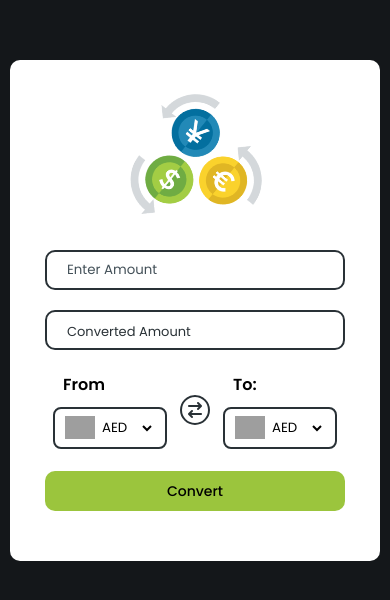
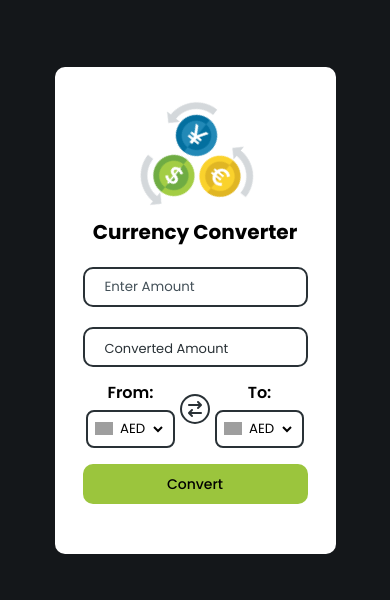
Before and after one commit to Zofishank/Currency-Converter, a plain HTML site: page index.html in a window 390 px wide. Shown: the part 112-712 px from the top of the page. Drawn offline with Linux system fonts and the light colour scheme; grey boxes are pictures that could not be loaded; a web font is replaced by a local one.

Commit message:
completed

```diff
--- a/index.html
+++ b/index.html
@@ -10,14 +10,16 @@
 <body>
 
     <div class="page">
-<!--
-        <h1>Currency </h1>
-        <h1>Converter</h1> -->
+
 
         <div class="converter">
 
-            <div class="img">
+            <div class="image">
                 <img src="/currency-conversion.png" alt="" width="140">
+            </div>
+
+            <div class="title">
+                <h1>Currency Converter</h1>
             </div>
 
 
@@ -33,9 +35,9 @@
 
 
                <div class="from_div">
-                <p>From</p>
+                <p>From:</p>
                 <div class="from">
-                    <img src="https://flagsapi.com/BE/flat/64.png" width="30">
+                    <img src="https://flagsapi.com/BE/flat/64.png" class="img" width="30">
                     <select name="currencyCodes" id="from"></select>
                 </div>
 
@@ -48,7 +50,7 @@
                  <div class="to_div">
                     <p>To:</p>
                     <div class="to">
-                        <img src="https://flagsapi.com/BE/flat/64.png" width="30">
+                        <img src="https://flagsapi.com/BE/flat/64.png" class="img" width="30">
                         <select name="currencyCodes" id="to"></select>
                     </div>
 
--- a/style.css
+++ b/style.css
@@ -28,15 +28,24 @@ body{
     background: white;
     border-radius: 10px;
 }
-.img{
+
+.image{
     display: flex;
     align-items: center;
     justify-content: center;
     rotate: 39deg;
+    margin-bottom: -22px;
+
+}
+.title h1{
+    font-size: 25px;
+    text-align: center;
+    padding: 10px;
+    text-transform: capitalize;
 }
 
 .input,.result{
-    width: 300px;
+    width: 280px;
     height: 40px;
     border: 2px solid #293136;
     outline: none;
@@ -52,20 +61,17 @@ body{
 
 .c_names{
     width: 100%;
-    padding: 12px 0px;
+    padding: 3px 0px;
     display: flex;
     align-items: center;
     justify-content: center;
-    gap: 10px;
+    gap: 13px;
 }
-.from_div,.to_div{
-    color: black;
-    font-size: 16px;
-}
+
 .from_div p,.to_div p{
     color: black;
     font-size: 16px;
-    padding-bottom: 10px;
+    padding-bottom: 5px;
     padding-left: 10px;
     font-weight: 600;
 }
@@ -76,6 +82,9 @@ body{
     border: 2px solid #293136;
     border-radius: 8px;
     padding: 4px 10px;
+}
+.img{
+    width: 20px;
 }
 select{
     width: 60px;
@@ -99,10 +108,11 @@ select{
     border-radius: 50%;
     border: 2px solid #293136;
     margin: 3px;
+    margin-bottom: -30px;
 }
 
 .btn{
-    width: 300px;
+    width: 280px;
     height: 40px;
     border: none;
     outline: none;
@@ -112,9 +122,57 @@ select{
     margin: 10px;
     font-size: 14px;
     font-weight: 500;
+    margin-top: 20px;
 }
 .result{
     color: #293136;
     font-size: 13px;
 
 }
+
+
+
+@media (max-width: 450px){
+    .converter{
+        padding: 40px 18px;
+    }
+    .image{
+        margin-bottom: -20px;
+    }
+    .image img{
+        width: 120px;
+    }
+    .title h1{
+        font-size: 20px;
+        text-align: center;
+        padding: 10px;
+        text-transform: capitalize;
+    }
+    .input,.result{
+        width: 225px;
+    }.btn{
+        width: 225px;
+        margin-top: 13px;
+    }
+    .img{
+        width: 18px;
+    }
+    .from,.to{
+        padding: 2px 7px;
+    }
+    .from_div p,.to_div p{
+        text-align: center;
+        padding-left: 0px;
+        padding-bottom: 5px;
+
+    }
+    select{
+        width: 53px;
+    }
+    .c_names{
+        gap: 2px;
+    }
+    .exchange_icon{
+        margin-top: -40px;
+    }
+}
```
